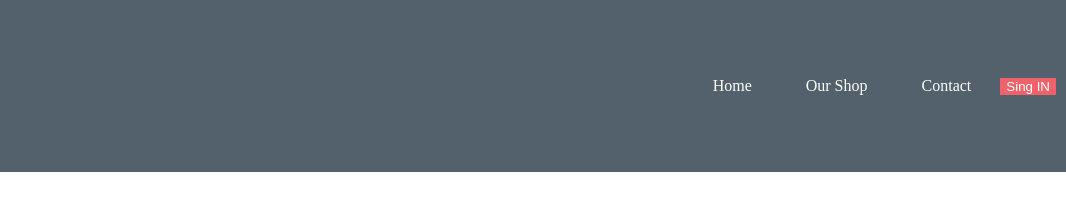
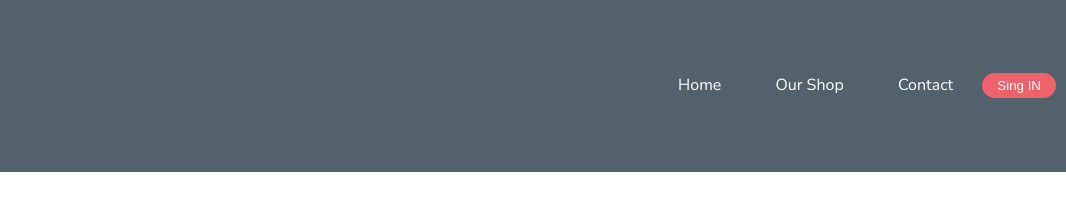
Before and after one commit to Moayyad10/MTripleA, a plain HTML site: page index.html in a window 1280 px wide. Shown: the full height of the page, 214-1280 px from the left. Drawn offline with Linux system fonts and the light colour scheme.

Commit message:
first commit, adding the progress of the store project

```diff
--- a/index.html
+++ b/index.html
@@ -2,25 +2,28 @@
 <html>
   <head>
     <title>MTripleA Store</title>
+    <link rel="preconnect" href="https://fonts.googleapis.com" />
+    <link rel="preconnect" href="https://fonts.gstatic.com" crossorigin />
+    <link
+      href="https://fonts.googleapis.com/css2?family=Nunito+Sans:ital,opsz,wght@0,6..12,200..1000;1,6..12,200..1000&display=swap"
+      rel="stylesheet"
+    />
     <style>
-            body{
+      body {
         margin: 0;
-
+        font-family: "Nunito Sans", sans-serif;
       }
-            .header{
-                background-color: #52616B;
+      .header {
+        background-color: #52616b;
         display: flex;
         justify-content: space-between;
         align-items: center;
 
         padding: 10px;
-
       }
 
-            .logo{
+      .logo {
         width: 200px;
-
-
       }
       .header-links a {
         color: white;
@@ -28,26 +31,24 @@
         text-decoration: none;
         border-radius: 15px;
       }
-           .header-links a:hover{
+      .header-links a:hover {
         background-color: #79c3c2;
       }
-           .header-links button{
+      .header-links button {
         background-color: #ee626b;
+        padding: 5px 15px;
+        border-radius: 15px;
         color: #ffffff;
         border: none;
       }
-           .header-links button:hover{
+      .header-links button:hover {
         background-color: #f2858c;
       }
-
-
-
     </style>
-
   </head>
   <body>
     <div class="header">
-            <img class="logo" src="images/logo.png" alt="">
+      <img class="logo" src="images/logo.png" alt="" />
       <div class="header-links">
         <a href="test.html">Home</a>
         <a href="#">Our Shop</a>
```
Lines whose indentation alone changed are shown as unchanged.
